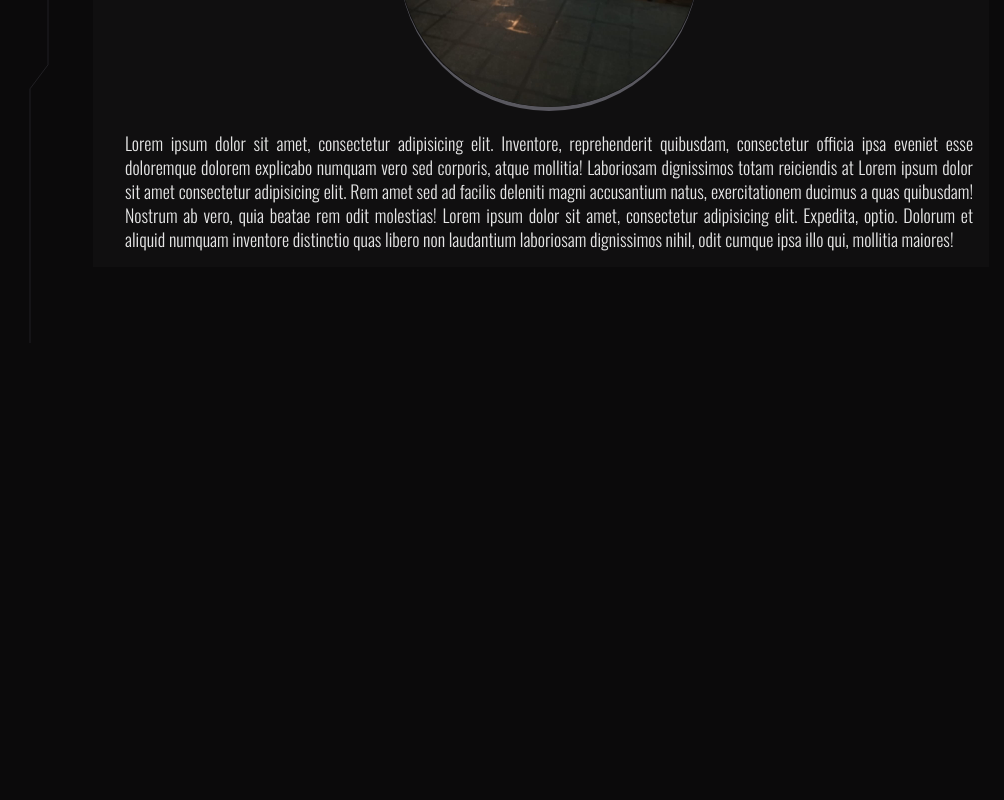
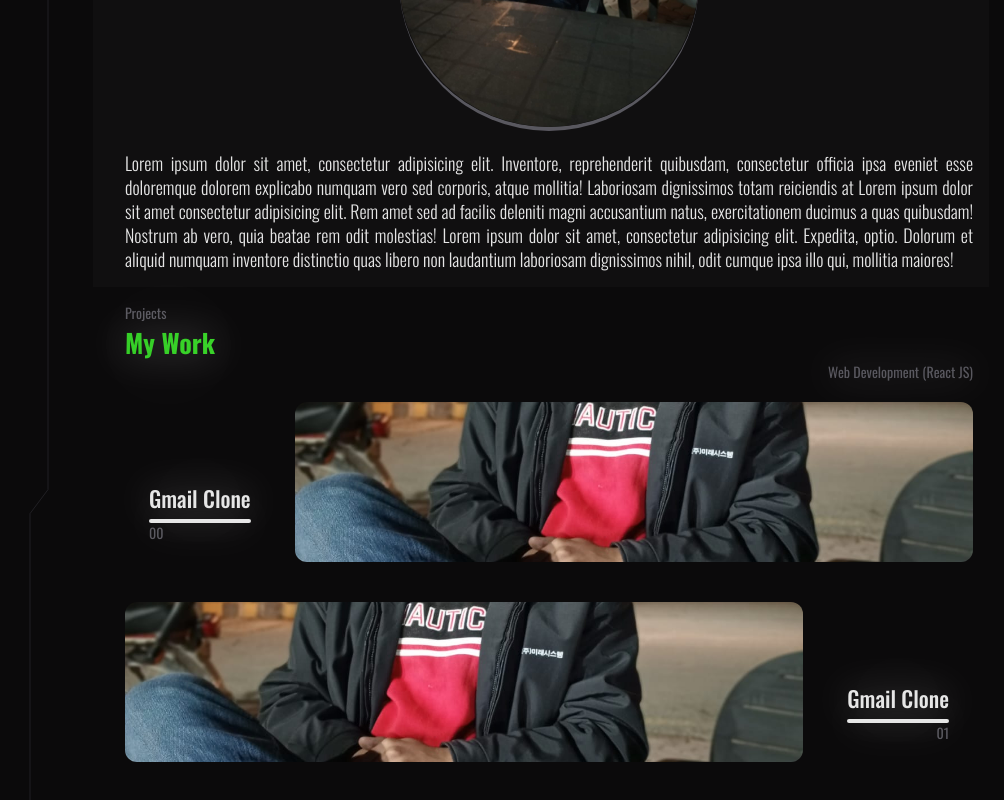
Before and after one commit to ShahabAthar25/portfolio-v2, a Next.js app: page / in a window 1280 px wide. Shown: the part 1170-1970 px from the top of the page, without its empty margins (99-1103 px from the left). Before the commit the page ends 1513 px from the top, so only its background shows below. Built offline with nearby package versions, Linux system fonts and the light colour scheme.

Commit message:
Add cards in project

```diff
--- a/app/page.tsx
+++ b/app/page.tsx
@@ -1,6 +1,7 @@
 import About from "@/components/About";
 import Landing from "@/components/Landing";
 import Navbar from "@/components/Navbar";
+import Projects from "@/components/Projects";
 import { BackgroundBeams } from "@/components/ui/BGBeams";
 import { TracingBeam } from "@/components/ui/TracingBeam";
 
@@ -8,10 +9,13 @@ export default function Home(): JSX.Element {
   return (
     <div className="no-scrollbar">
       <Navbar />
-      <TracingBeam>
-        <Landing />
-        <About />
-      </TracingBeam>
+      <main>
+        <TracingBeam>
+          <Landing />
+          <About />
+          <Projects />
+        </TracingBeam>
+      </main>
       <BackgroundBeams />
     </div>
   );
--- a/components/About.tsx
+++ b/components/About.tsx
@@ -3,7 +3,8 @@ import profilePic from "@/assets/ProfilePic.jpeg";
 
 export default function About(): JSX.Element {
   return (
-    <div className="bg-shade-background py-4 pl-8 pr-4">
+    <section className="bg-shade-background py-4 pl-8 pr-4">
+      <p className="text-secondary text-sm">About Me</p>
       <h1 className="text-text text-[26px] font-bold text-transparent bg-clip-text bg-gradient-to-r from-primary to-accent drop-shadow-glow">
         Who I Am
       </h1>
@@ -33,6 +34,6 @@ export default function About(): JSX.Element {
         numquam inventore distinctio quas libero non laudantium laboriosam
         dignissimos nihil, odit cumque ipsa illo qui, mollitia maiores!
       </p>
-    </div>
+    </section>
   );
 }
--- /dev/null
+++ b/components/Card.tsx
@@ -0,0 +1,54 @@
+import Image from "next/image";
+import { CardBody, CardContainer, CardItem } from "./ui/Card";
+import CardProp from "@/types/Card";
+import { cn } from "@/lib/utils";
+
+export default function Card({
+  name,
+  image,
+  index,
+  align,
+}: CardProp): JSX.Element {
+  return (
+    <CardContainer className="my-5 w-full group cursor-pointer">
+      <CardBody className="w-full relative">
+        <CardItem
+          className={cn(
+            "absolute top-2/4 z-50",
+            align === "left" ? "left-6" : "right-6"
+          )}
+          translateZ="70"
+          translateY="-5"
+        >
+          <div className={cn(align === "left" ? "text-left" : "text-right")}>
+            <h1 className="text-text text-[22px] font-medium drop-shadow-glow">
+              {name}
+            </h1>
+            <div className="w-full mt-1 border-y-2 border-solid border-text rounded-full drop-shadow-glow"></div>
+            <p className="text-secondary text-sm">
+              {index >= 10 ? index : "0" + index.toString()}
+            </p>
+          </div>
+        </CardItem>
+        <CardItem
+          className={cn(
+            "w-full flex",
+            align === "left" ? "justify-end" : "justify-start"
+          )}
+          translateZ="40"
+          translateY="5"
+        >
+          <div className="w-[80%]">
+            <Image
+              src={image}
+              height="1000"
+              width="1000"
+              className="h-40 w-full object-cover rounded-xl group-hover:drop-shadow-glow duration-300"
+              alt="thumbnail"
+            />
+          </div>
+        </CardItem>
+      </CardBody>
+    </CardContainer>
+  );
+}
--- /dev/null
+++ b/components/Projects.tsx
@@ -0,0 +1,22 @@
+import ProfilePic from "@/assets/ProfilePic.jpeg";
+import Card from "./Card";
+
+export default function Projects(): JSX.Element {
+  return (
+    <section className="py-4 pl-8 pr-4">
+      <p className="text-secondary text-sm">Projects</p>
+      <h1 className="text-text text-[26px] font-bold text-transparent bg-clip-text bg-gradient-to-r from-primary to-accent drop-shadow-glow">
+        My Work
+      </h1>
+      <section>
+        <p className="text-right text-secondary text-sm drop-shadow-glow">
+          Web Development (React JS)
+        </p>
+        <div className="grid grid-cols-1 gaps-4">
+          <Card name="Gmail Clone" image={ProfilePic} index={0} align="left" />
+          <Card name="Gmail Clone" image={ProfilePic} index={1} align="right" />
+        </div>
+      </section>
+    </section>
+  );
+}
--- /dev/null
+++ b/components/ui/Card.tsx
@@ -0,0 +1,152 @@
+"use client";
+
+import { cn } from "@/utils/cn";
+import Image from "next/image";
+import React, {
+  createContext,
+  useState,
+  useContext,
+  useRef,
+  useEffect,
+} from "react";
+
+const MouseEnterContext = createContext<
+  [boolean, React.Dispatch<React.SetStateAction<boolean>>] | undefined
+>(undefined);
+
+export const CardContainer = ({
+  children,
+  className,
+  containerClassName,
+}: {
+  children?: React.ReactNode;
+  className?: string;
+  containerClassName?: string;
+}) => {
+  const containerRef = useRef<HTMLDivElement>(null);
+  const [isMouseEntered, setIsMouseEntered] = useState(false);
+
+  const handleMouseMove = (e: React.MouseEvent<HTMLDivElement>) => {
+    if (!containerRef.current) return;
+    const { left, top, width, height } =
+      containerRef.current.getBoundingClientRect();
+    const x = (e.clientX - left - width / 2) / 25;
+    const y = (e.clientY - top - height / 2) / 25;
+    containerRef.current.style.transform = `rotateY(${x}deg) rotateX(${y}deg)`;
+  };
+
+  const handleMouseEnter = (e: React.MouseEvent<HTMLDivElement>) => {
+    setIsMouseEntered(true);
+    if (!containerRef.current) return;
+  };
+
+  const handleMouseLeave = (e: React.MouseEvent<HTMLDivElement>) => {
+    if (!containerRef.current) return;
+    setIsMouseEntered(false);
+    containerRef.current.style.transform = `rotateY(0deg) rotateX(0deg)`;
+  };
+  return (
+    <MouseEnterContext.Provider value={[isMouseEntered, setIsMouseEntered]}>
+      <div
+        className={cn("flex items-center justify-center", containerClassName)}
+        style={{
+          perspective: "1000px",
+        }}
+      >
+        <div
+          ref={containerRef}
+          onMouseEnter={handleMouseEnter}
+          onMouseMove={handleMouseMove}
+          onMouseLeave={handleMouseLeave}
+          className={cn(
+            "flex items-center justify-center relative transition-all duration-200 ease-linear",
+            className
+          )}
+          style={{
+            transformStyle: "preserve-3d",
+          }}
+        >
+          {children}
+        </div>
+      </div>
+    </MouseEnterContext.Provider>
+  );
+};
+
+export const CardBody = ({
+  children,
+  className,
+}: {
+  children: React.ReactNode;
+  className?: string;
+}) => {
+  return (
+    <div
+      className={cn(
+        "[transform-style:preserve-3d]  [&>*]:[transform-style:preserve-3d]",
+        className
+      )}
+    >
+      {children}
+    </div>
+  );
+};
+
+export const CardItem = ({
+  as: Tag = "div",
+  children,
+  className,
+  translateX = 0,
+  translateY = 0,
+  translateZ = 0,
+  rotateX = 0,
+  rotateY = 0,
+  rotateZ = 0,
+  ...rest
+}: {
+  as?: React.ElementType;
+  children: React.ReactNode;
+  className?: string;
+  translateX?: number | string;
+  translateY?: number | string;
+  translateZ?: number | string;
+  rotateX?: number | string;
+  rotateY?: number | string;
+  rotateZ?: number | string;
+  [key: string]: any;
+}) => {
+  const ref = useRef<HTMLDivElement>(null);
+  const [isMouseEntered] = useMouseEnter();
+
+  useEffect(() => {
+    handleAnimations();
+  }, [isMouseEntered]);
+
+  const handleAnimations = () => {
+    if (!ref.current) return;
+    if (isMouseEntered) {
+      ref.current.style.transform = `translateX(${translateX}px) translateY(${translateY}px) translateZ(${translateZ}px) rotateX(${rotateX}deg) rotateY(${rotateY}deg) rotateZ(${rotateZ}deg)`;
+    } else {
+      ref.current.style.transform = `translateX(0px) translateY(0px) translateZ(0px) rotateX(0deg) rotateY(0deg) rotateZ(0deg)`;
+    }
+  };
+
+  return (
+    <Tag
+      ref={ref}
+      className={cn("w-fit transition duration-200 ease-linear", className)}
+      {...rest}
+    >
+      {children}
+    </Tag>
+  );
+};
+
+// Create a hook to use the context
+export const useMouseEnter = () => {
+  const context = useContext(MouseEnterContext);
+  if (context === undefined) {
+    throw new Error("useMouseEnter must be used within a MouseEnterProvider");
+  }
+  return context;
+};
--- /dev/null
+++ b/types/Card.ts
@@ -0,0 +1,8 @@
+import { StaticImageData } from "next/image";
+
+export default interface CardProp {
+    name: String,
+    image: StaticImageData,
+    index: number,
+    align: "left" | "right"
+}
```
